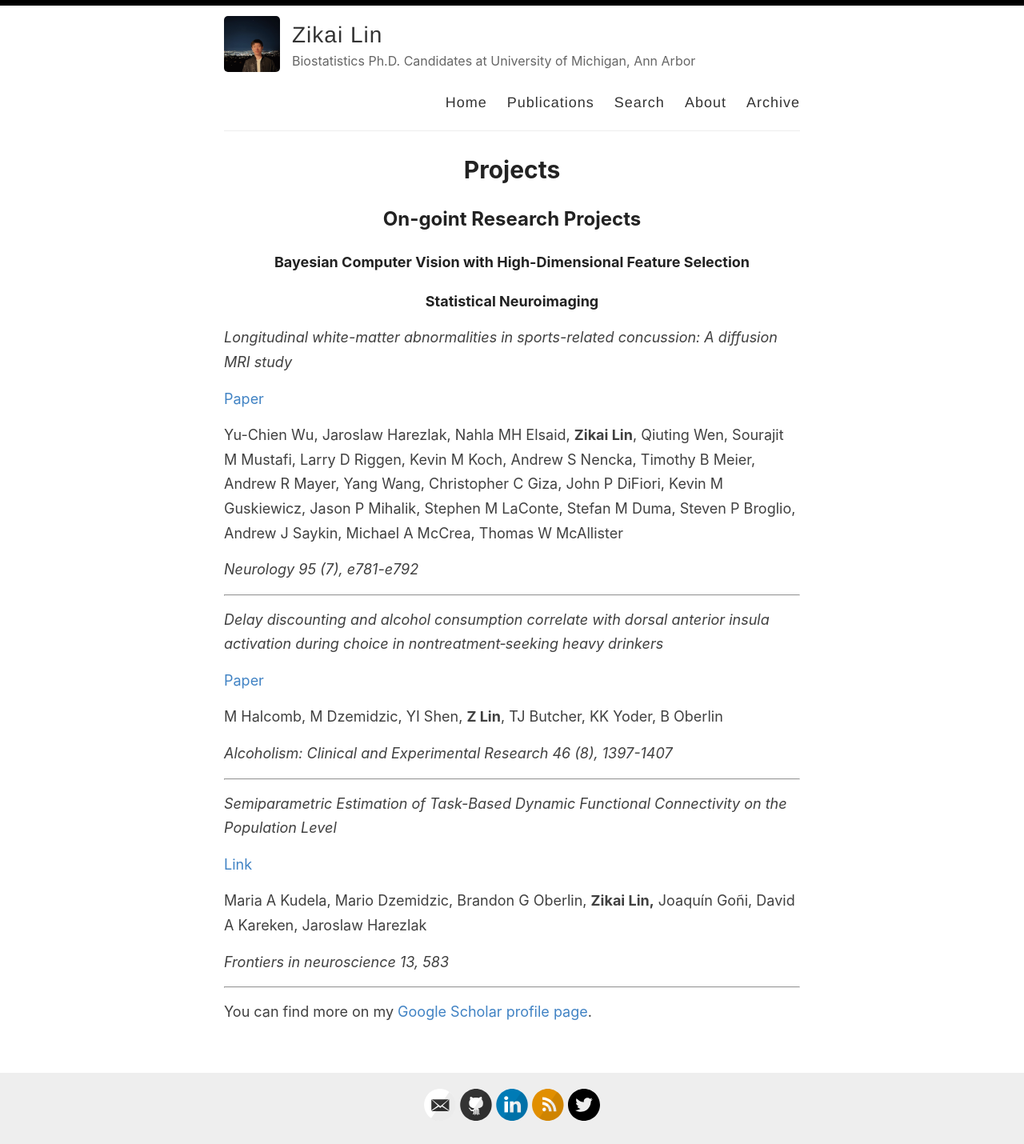
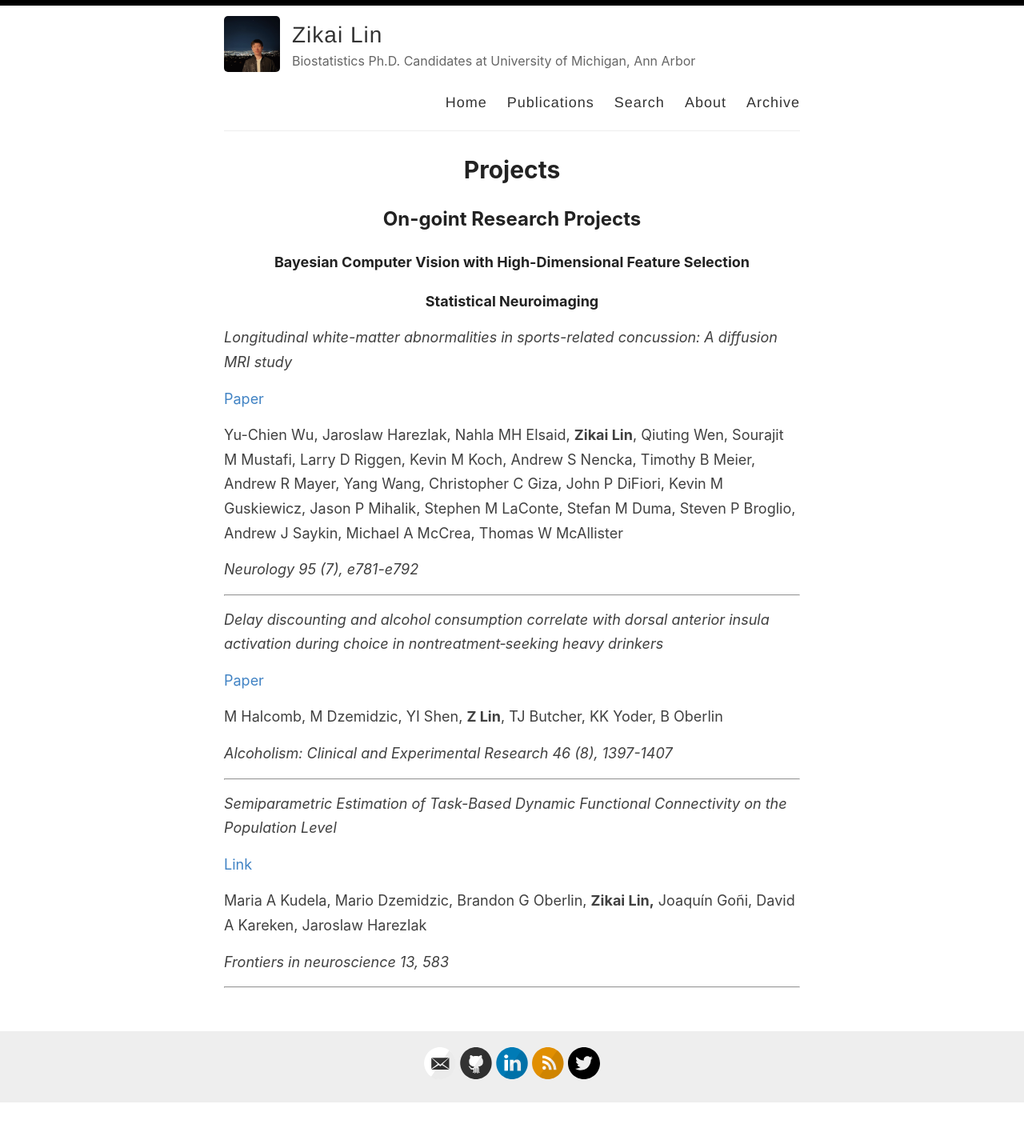
Before and after one commit to zikaiLin/ziklin, a Jekyll site: the page built from _pages/projects.md, in a window 1280 px wide. Shown: the whole page at 80% size. Built offline with Jekyll 4.4.1, drawn with Linux system fonts in a browser that asks for light colours; after the commit the page ends 1379 px from its top, so only the background shows below that.

Commit message:
Update projects.md

```diff
--- a/_pages/projects.md
+++ b/_pages/projects.md
@@ -51,9 +51,3 @@ Maria A Kudela, Mario Dzemidzic, Brandon G Oberlin, **Zikai Lin,** Joaquín Goñ
 *Frontiers in neuroscience 13, 583*
 
 ------------------------------------------------------------------------
-
-
-
-
-
-You can find more on my [Google Scholar profile page](https://scholar.google.com/citations?hl=en&user=ZjPDfTcAAAAJ).
```
